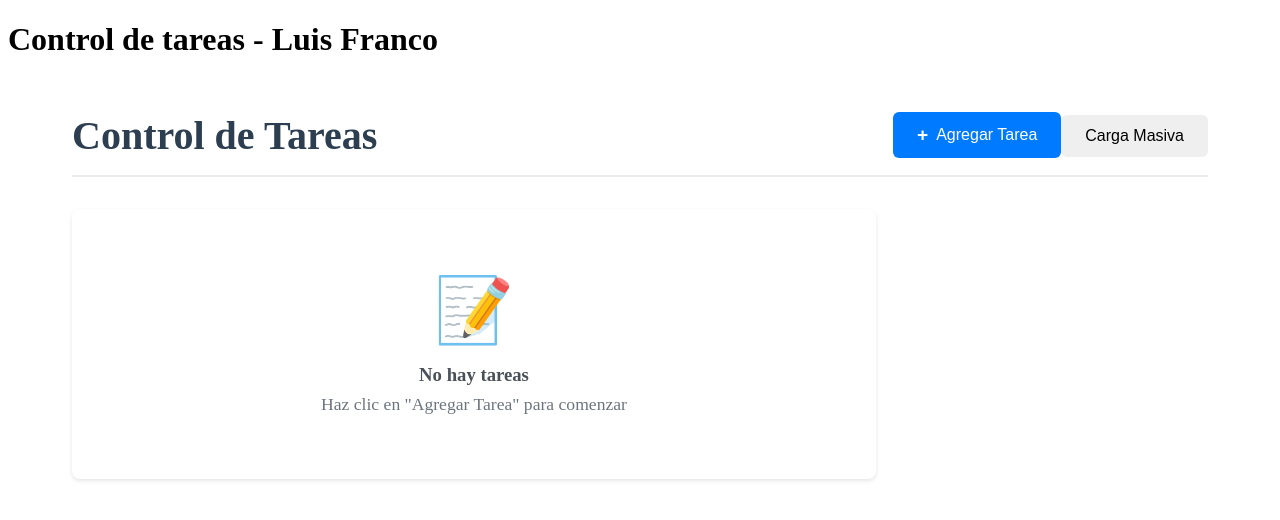
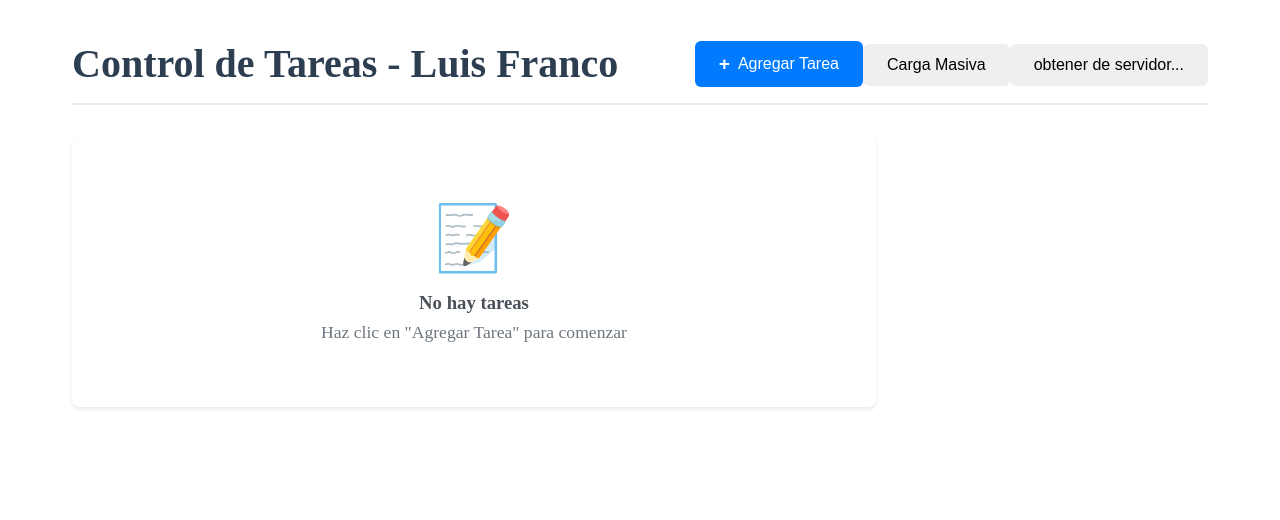
Before and after one commit to pgqueme/faser-prueba-tecnica-v2, an Angular app: page / in a window 1280 px wide. Shown: the top 520 px of the page. Built offline with nearby package versions, Linux system fonts and the light colour scheme.

Commit message:
Se agrega el obtener 5 tareas aleatorias desde API, agregando provideHttpClient en appconfig para habilitar el HttpClient y poder consultar los datos

```diff
--- a/src/app/app.component.html
+++ b/src/app/app.component.html
@@ -7,6 +7,9 @@
       Agregar Tarea
     </button>
     <button class="btn" (click)="openBulkUploadDialog()">Carga Masiva</button>
+    <button class="btn" (click)="fetchFromServer()" [disabled]="loadingFromServer">
+      {{ loadingFromServer ? 'cargando...' : 'obtener de servidor... '}}
+    </button>
   </div>
   </header>
 
--- a/src/app/app.component.ts
+++ b/src/app/app.component.ts
@@ -1,9 +1,17 @@
 import { Component } from '@angular/core';
 import { CommonModule } from '@angular/common';
+import { HttpClient } from '@angular/common/http';
 import { AddTaskDialogComponent } from './components/add-task-dialog/add-task-dialog.component';
 import { EditTaskDialogComponent } from './components/edit-task-dialog/edit-task-dialog.component';
 import { BulkUploadDialogComponent } from './components/bulk-upload-dialog/bulk-upload-dialog.component';
 import { Task } from './models/task.model';
+
+interface Todo {
+  userId: number;
+  id: number;
+  title: string;
+  completed: boolean;
+}
 
 @Component({
   selector: 'app-root',
@@ -18,13 +26,17 @@ import { Task } from './models/task.model';
   styleUrls: ['./app.component.css'],
 })
 export class AppComponent {
-  title = 'Control de Tareas';
+  title = 'Control de Tareas - Luis Franco';
   tasks: Task[] = [];
 
   showAddDialog = false;
   showEditDialog = false;
   showBulkDialog = false;
   editingTask: Task | null = null;
+
+  loadingFromServer = false;
+
+  constructor(private http: HttpClient) {}
 
   addTask() {
     this.showAddDialog = true;
@@ -69,4 +81,35 @@ export class AppComponent {
     this.tasks.push(...newTasks);
     this.showBulkDialog = false;
   }
+
+  fetchFromServer() {
+    if (this.loadingFromServer) return;
+    this.loadingFromServer = true;
+
+    this.http.get<Todo[]>('https://jsonplaceholder.typicode.com/todos').subscribe({
+      next: data => {
+        const randomFive = this.shuffleArray(data).slice(0, 5);
+        const toAdd: Task[] = randomFive.map(item => ({
+          id: Date.now() + Math.floor(Math.random() * 1000),
+          title: item.title ?? 'Sin título',
+          duration: typeof item.userId === 'number' && item.userId > 0 ? item.userId : 10,
+        }));
+        this.tasks.push(...toAdd);
+        this.loadingFromServer = false;
+      },
+      error: err => {
+        console.error('Error al obtener tareas del servidor', err);
+        this.loadingFromServer = false;
+      }
+    });
+  }
+
+  private shuffleArray<T>(arr: T[]): T[] {
+    const a = [...arr];
+    for (let i = a.length - 1; i > 0; i--) {
+      const j = Math.floor(Math.random() * (i + 1));
+      [a[i], a[j]] = [a[j], a[i]];
+    }
+    return a;
+  }
 }
--- a/src/app/app.config.ts
+++ b/src/app/app.config.ts
@@ -1,9 +1,15 @@
+// src/app/app.config.ts
 import { ApplicationConfig, provideZoneChangeDetection } from '@angular/core';
 import { provideRouter } from '@angular/router';
-
+import { provideHttpClient } from '@angular/common/http';
 import { routes } from './app.routes';
 import { provideClientHydration, withEventReplay } from '@angular/platform-browser';
 
 export const appConfig: ApplicationConfig = {
-  providers: [provideZoneChangeDetection({ eventCoalescing: true }), provideRouter(routes), provideClientHydration(withEventReplay())]
+  providers: [
+    provideZoneChangeDetection({ eventCoalescing: true }),
+    provideRouter(routes),
+    provideClientHydration(withEventReplay()),
+    provideHttpClient(),
+  ],
 };
--- a/src/index.html
+++ b/src/index.html
@@ -3,7 +3,6 @@
 <head>
   <meta charset="utf-8">
   <title>FaserPruebaTecnicaV2</title>
-  <h1>Control de tareas - Luis Franco</h1>
   <base href="/">
   <meta name="viewport" content="width=device-width, initial-scale=1">
   <link rel="icon" type="image/x-icon" href="favicon.ico">
```
